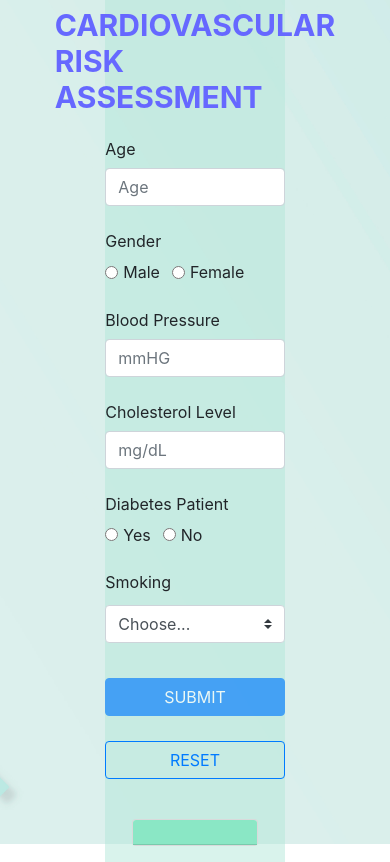
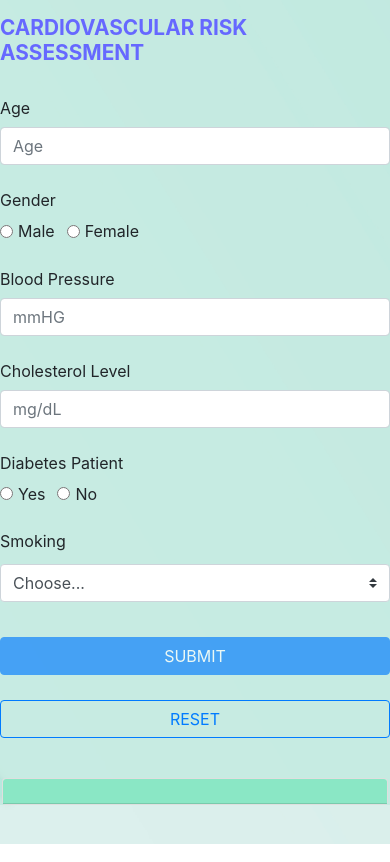
Before and after one commit to IT20012342/cardiovascular-frontend-repo, a React (Create React App) app: page /add in a window 390 px wide. Built offline with nearby package versions, Linux system fonts and the light colour scheme.

Commit message:
Responsive CSS initial part

```diff
--- a/src/App.css
+++ b/src/App.css
@@ -36,3 +36,37 @@
     transform: rotate(360deg);
   }
 }
+
+
+/* On screens that are 992px wide or less, go from four columns to two columns */
+@media screen and (min-width: 450px) {
+  .borderClass {
+    width: 46%;
+    background-color: rgba(180, 232, 217, 0.5);
+  }
+  .card{
+    width: 70%
+  }
+}
+
+/* On screens that are 600px wide or less, make the columns stack on top of each other instead of next to each other */
+@media screen and (max-width: 450px) {
+  .borderClass {
+    width: 100%;
+    background-color: rgba(180, 232, 217, 0.5);
+  }
+  .card{
+    width: 99%;
+    /* min-height: 30px; */
+  }
+  h1{
+    color: #6668ff;
+    font-size: 130%;
+
+  }
+}
+
+/* h1{
+  color: red;
+  font-size: 1000;
+} */
--- a/src/components/addDetails.js
+++ b/src/components/addDetails.js
@@ -83,9 +83,9 @@ export default function AddDetails(){
         backgroundRepeat: 'no-repeat',
         width: '100vw',
         height: '100vh'}}>
-            <div class = 'borderClass' style={{margin:'auto', backgroundColor: 'rgba(180, 232, 217, 0.5)', width: '46%'}}>
+            <div className = 'borderClass' style={{margin:'auto'}}>
             <div className="d-flex justify-content-center">
-                <h1 style={{color: '#6668ff', paddingBottom: '4%', fontSize: 30, paddingTop: '4%', fontWeight: 'bolder'}}> CARDIOVASCULAR RISK ASSESSMENT</h1>
+                <h1 style={{ paddingBottom: '4%', paddingTop: '4%', fontWeight: 'bolder'}}> CARDIOVASCULAR RISK ASSESSMENT</h1>
             </div>
 
             <div class="form-group" className="d-flex justify-content-center">
@@ -182,7 +182,7 @@ export default function AddDetails(){
                             <option value="1">Never</option>
                             <option value="2">Stopped Recently</option>
                             <option value="3">Occasionally</option>
-                            <option value="4">Everday</option>
+                            <option value="4">Everyday</option>
                         </select>
                         </div>
                     </div>
@@ -195,7 +195,7 @@ export default function AddDetails(){
             </div>
 
             <div className="d-flex justify-content-center" style={{marginTop:40}}>
-                <div class="card bg-light mb-3 " style={{width:'70%'}}>
+                <div className="card">
                     <div className="card-header text-center font-weight-bold" style={{backgroundColor: '#8AE7C5'}}>
                         <p className="card-text text-center" style={{color: resultColor}}>{output}</p>
                     </div>
```
